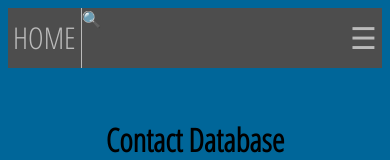
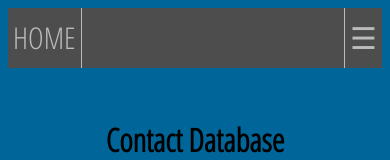
Before and after one commit to LangChris/24-7contacts, an Angular app: page / in a window 390 px wide. Shown: the top 160 px of the page. Built offline with nearby package versions, Linux system fonts and the light colour scheme.

Commit message:
fix search component nav link

```diff
--- a/src/app/search-contacts/search-contacts.component.html
+++ /dev/null
@@ -1,3 +0,0 @@
-<p>
-  search-contacts works!
-</p>
--- a/src/app/search-contacts/search-contacts.component.ts
+++ /dev/null
@@ -1,15 +0,0 @@
-import { Component, OnInit } from '@angular/core';
-
-@Component({
-  selector: 'app-search-contacts',
-  templateUrl: './search-contacts.component.html',
-  styleUrls: ['./search-contacts.component.css']
-})
-export class SearchContactsComponent implements OnInit {
-
-  constructor() { }
-
-  ngOnInit() {
-  }
-
-}
--- a/src/styles.css
+++ b/src/styles.css
@@ -17,7 +17,7 @@ h1 {
     background-color: #4d4d4d;
 }
 
-.bar a {
+.bar a,span {
     display: inline-block;
     font-size: 30px;
     color: #bbb;
@@ -31,12 +31,18 @@ h1 {
     color: #4d4d4d;
 }
 
-.bar a:first-child {
+.bar span:hover {
+    background-color: #bbb;
+    color: #4d4d4d;
+    cursor: pointer;
+}
+
+.bar a {
     float: left;
     border-right: 1px solid #bbb;
 }
 
-.bar a:not(:first-child) {
+.bar span {
     float: right;
     border-left: 1px solid #bbb;
 }
@@ -78,7 +84,7 @@ h1 {
 }
 
 @media screen and (max-width: 500px) {
-    .bar a:not(:first-child) {
+    .bar span {
         display: none;
     }
 
```
Also changed, not shown: src/app/app.module.ts (+1 -7 lines), src/app/search-contacts/search-contacts.component.css (deleted), 1 other file (tests, documents, lock files or other folders).
